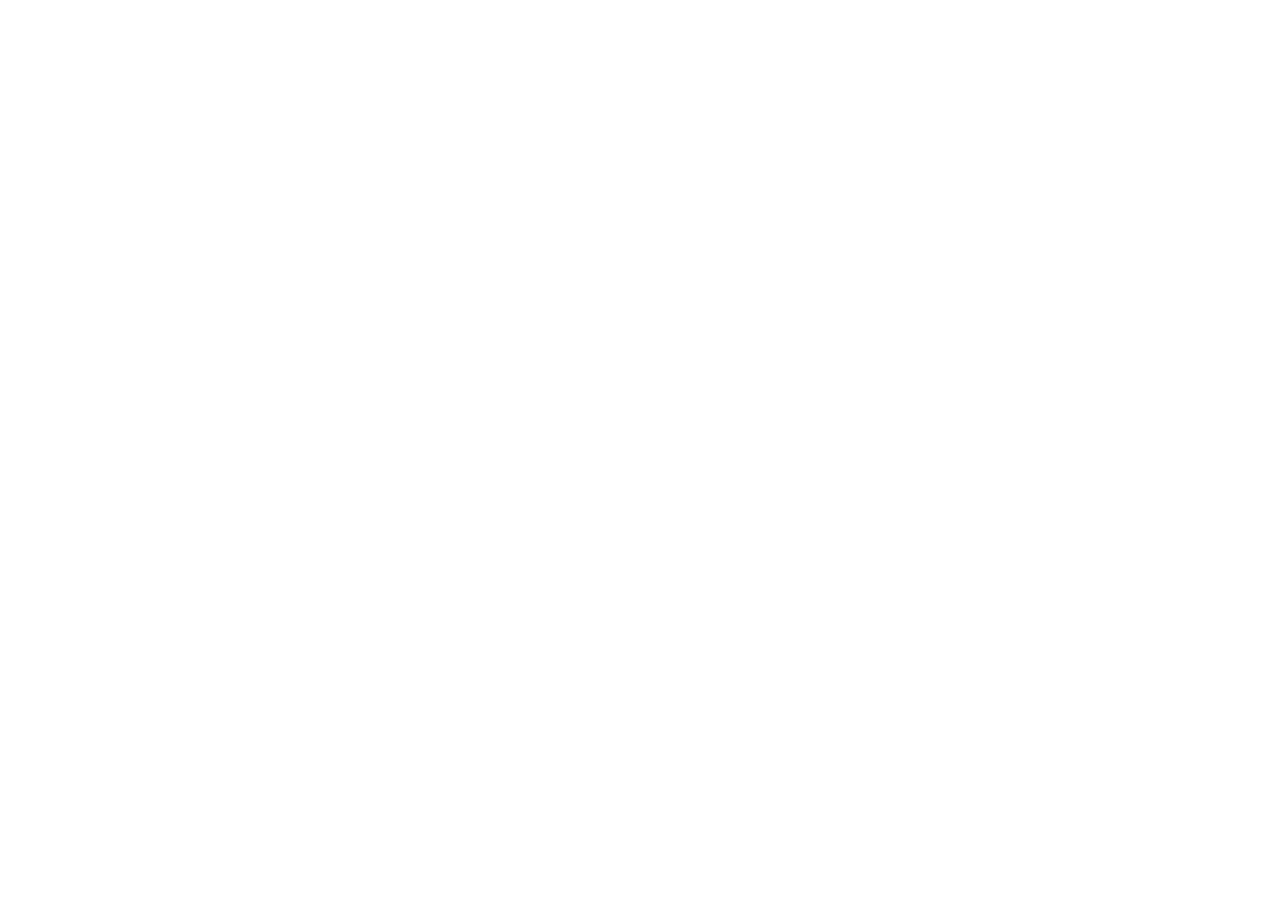
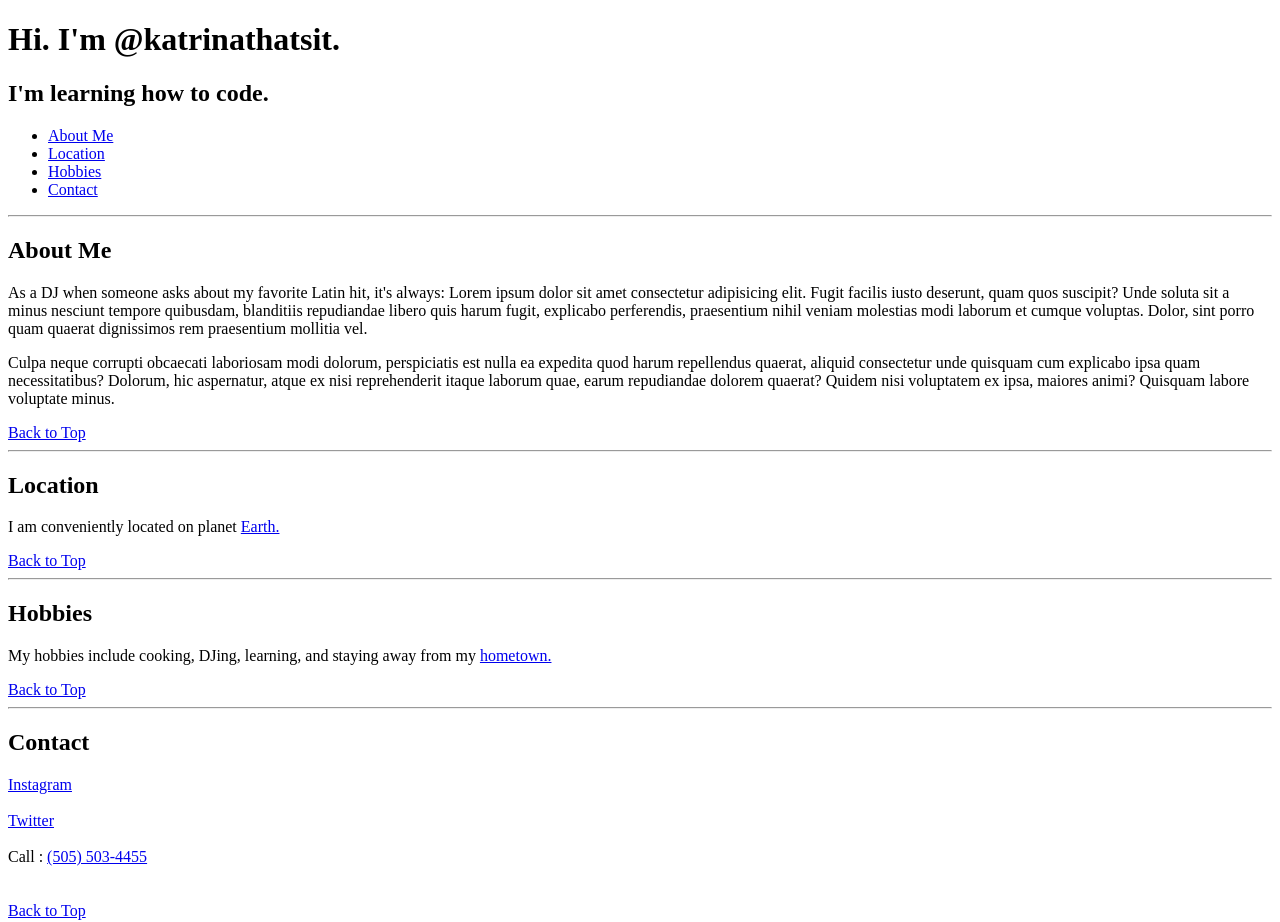
Before and after one commit to katrinathatsit/HTMLPractice, a plain HTML site: page index.html in a window 1280 px wide. Before the commit the page ends 800 px from the top, so only its background shows below. Drawn offline with Linux system fonts and the light colour scheme.

Commit message:
Add files via upload

```diff
--- a/index.html
+++ b/index.html
@@ -1,8 +1,79 @@
 <!DOCTYPE html>
-<html lang="en>
-  <head>
-	  <meta charset="UTF-8">
-	  <title>PracticeThatsIt</title>
-	  <meta name="author" content="@KatrinaThatsIt">
-	  <meta name="description" content="Dis my website."
-	</head>
+<html lang="en">
+
+<head>
+  <title>PracticeThatsIt</title>
+  <link rel="icon" type="image/x-icon" href="./SOUPfavicon.png">
+  <meta charset="UTF-8">
+  <meta name="viewport" content="width=device-width, initial-scale=1.0">
+  <meta name="author" content="@KatrinaThatsIt">
+  <meta name="description" content="This is my first HTML practice project.">
+</head>
+
+<body>
+  <h1>Hi. I'm @katrinathatsit.</h1>
+  <h2>I'm learning how to code.</h2>
+  <nav>
+    <ul>
+      <li><a href="#aboutme">About Me</a></li>
+      <li><a href="#location">Location</a></li>
+      <li><a href="#hobbies">Hobbies</a></li>
+      <li><a href="#contact">Contact</a></li>
+    </ul>
+  </nav>
+
+  <hr>
+  <section id="aboutme"><h2>About Me</h2></section>
+
+  <p>
+    As a DJ when someone asks about my favorite Latin hit, it's always: Lorem ipsum dolor sit amet consectetur adipisicing elit. Fugit facilis iusto deserunt, quam quos suscipit? Unde soluta sit a minus nesciunt tempore quibusdam, blanditiis repudiandae libero quis harum fugit, explicabo perferendis, praesentium nihil veniam molestias modi laborum et cumque voluptas. Dolor, sint porro quam quaerat dignissimos rem praesentium mollitia vel.
+  </p>
+
+  <p>
+    Culpa neque corrupti obcaecati laboriosam modi dolorum, perspiciatis est nulla ea expedita quod harum repellendus quaerat, aliquid consectetur unde quisquam cum explicabo ipsa quam necessitatibus? Dolorum, hic aspernatur, atque ex nisi reprehenderit itaque laborum quae, earum repudiandae dolorem quaerat? Quidem nisi voluptatem ex ipsa, maiores animi? Quisquam labore voluptate minus.
+  </p>
+
+  <a href="#">Back to Top</a>
+
+  <hr>
+
+  <section id="location"><h2>Location</h2></section>
+
+  <p>
+    I am conveniently located on planet <a href="https://earth.google.com/web/@5.55243488,-4.387366,-6572.96437896a,24604088.65834951d,35y,0h,0t,0r/data=OgMKATA" target="_blank">Earth.</a>
+  </p>
+
+  <a href="#">Back to Top</a>
+
+
+  <hr>
+
+  <section id="hobbies"><h2>Hobbies</h2></section>
+  <p>
+    My hobbies include cooking, DJing, learning, and staying away from my <a href="https://www.google.com/maps/place/Charleston+County+Landfill/@32.8133063,-80.1068569,3a,84.5y,90t/data=!3m8!1e2!3m6!1sAF1QipNHUl4XvTSPv0hyUOYOI6udHnhHTNgtglLDNWgX!2e10!3e12!6shttps:%2F%2Flh5.googleusercontent.com%2Fp%2FAF1QipNHUl4XvTSPv0hyUOYOI6udHnhHTNgtglLDNWgX%3Dw203-h152-k-no!7i1000!8i750!4m9!3m8!1s0x88fe7d229f18eefd:0xb91f00bee52f7902!8m2!3d32.8134477!4d-80.1073957!10e5!14m1!1BCgIgAQ!16s%2Fg%2F1tg_bbls?entry=ttu" target="_blank">hometown.</a>
+  </p>
+
+  <a href="#">Back to Top</a>
+
+  <hr>
+
+  <section id="contact"><h2>Contact</h2></section>
+
+  <a href="https://www.instagram.com/katrinathatsit" target="_blank">Instagram</a>
+
+  <br><br>
+
+  <a href="https://twitter.com/katrinathatsit" target="_blank">Twitter</a>
+
+  <br><br>
+
+  Call : <a href="tel:+15055034455">(505) 503-4455</a>
+
+  <br><br><br>
+
+  <a href="#">Back to Top</a>
+
+  <br><br><br>
+  </body>
+
+</html>
```
Also changed, not shown: SOUPfavicon.png (added).
